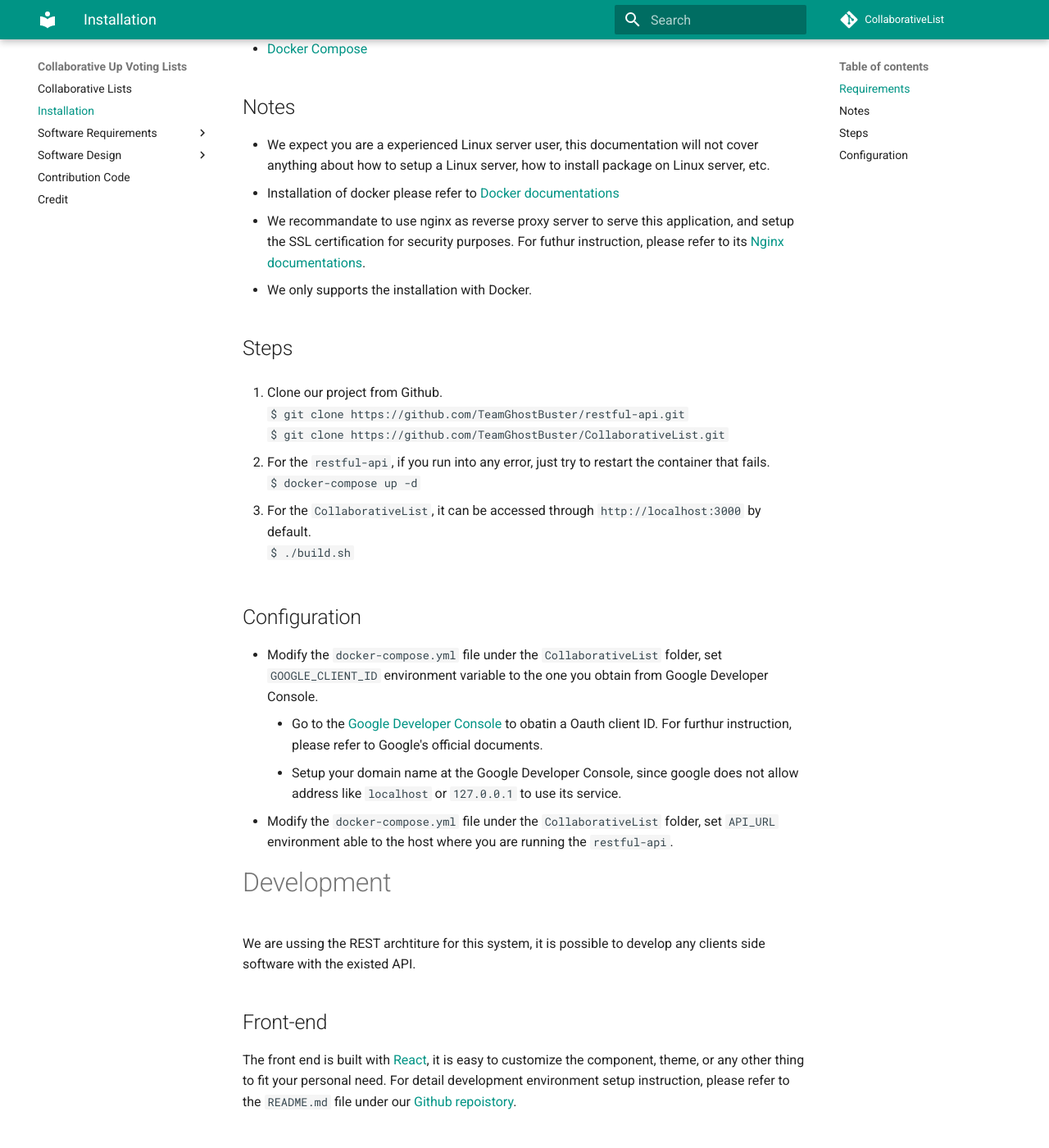
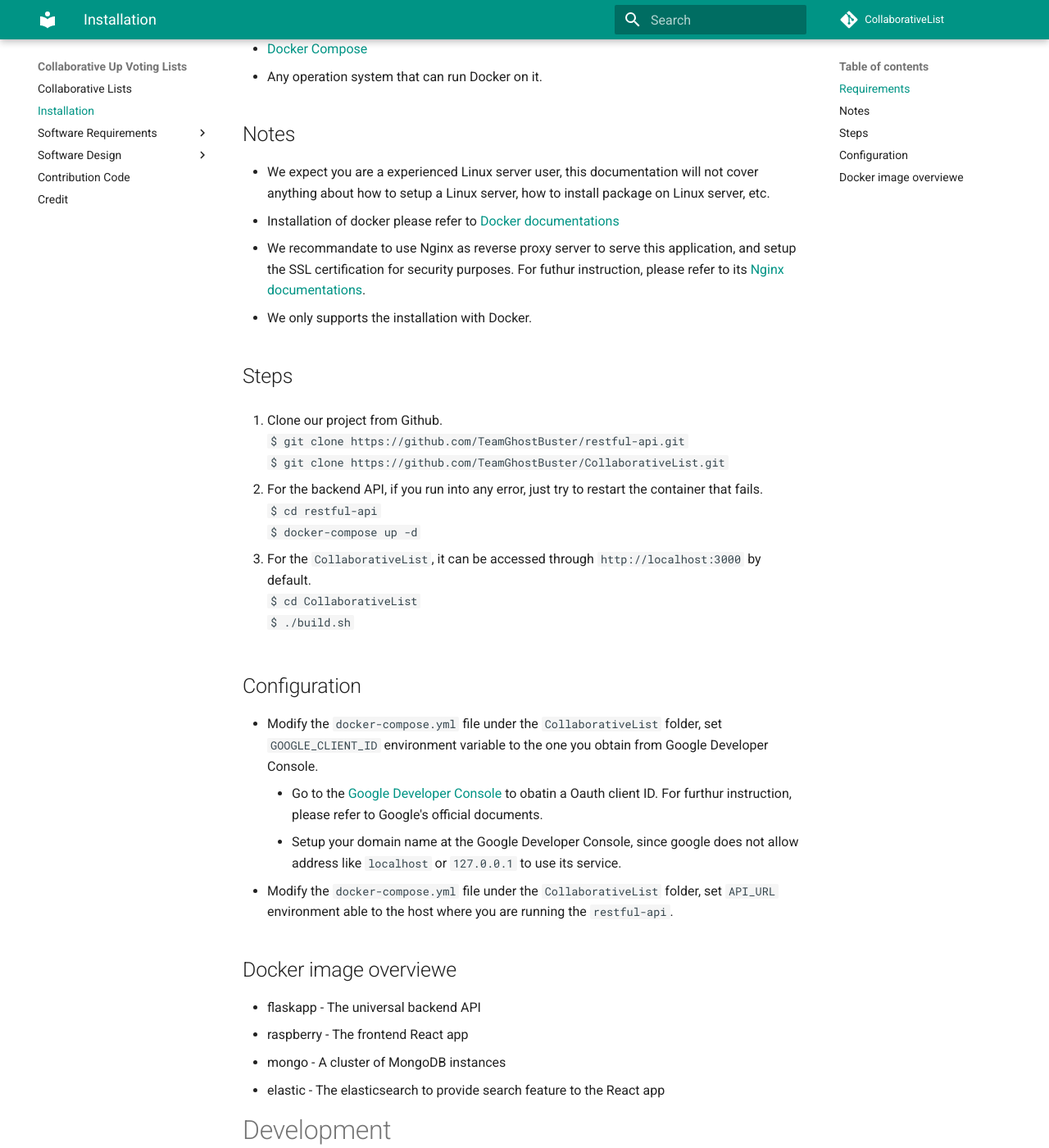
Before and after one commit to TeamGhostBuster/CollaborativeList, an MkDocs documentation site: the page built from docs/installation.md, in a window 1280 px wide and 1400 px high, scrolled down 217 px. Shown: the whole window at 82% size. Built offline with MkDocs 1.6.1 and Material for MkDocs 9.7.7, drawn with Linux system fonts in a browser that asks for light colours; comment, search, counter and statistics services are not loaded; old or Windows-style settings are respelled for this version of MkDocs.

Commit message:
Update client docs

```diff
--- a/docs/installation.md
+++ b/docs/installation.md
@@ -3,11 +3,12 @@
 ## Requirements
 * [Docker](https://www.docker.com/products/overview)
 * [Docker Compose](https://docs.docker.com/compose/)
+* Any operation system that can run Docker on it.
 
 ## Notes
 * We expect you are a experienced Linux server user, this documentation will not cover anything about how to setup a Linux server, how to install package on Linux server, etc.
 * Installation of docker please refer to [Docker documentations](https://store.docker.com/editions/community/docker-ce-server-ubuntu?tab=description)
-* We recommandate to use nginx as reverse proxy server to serve this application, and setup the SSL certification for security purposes. For futhur instruction, please refer to its [Nginx documentations](https://www.nginx.com/resources/admin-guide/reverse-proxy/).
+* We recommandate to use Nginx as reverse proxy server to serve this application, and setup the SSL certification for security purposes. For futhur instruction, please refer to its [Nginx documentations](https://www.nginx.com/resources/admin-guide/reverse-proxy/).
 * We only supports the installation with Docker.
 
 ## Steps
@@ -15,10 +16,12 @@
 `$ git clone https://github.com/TeamGhostBuster/restful-api.git`
 `$ git clone https://github.com/TeamGhostBuster/CollaborativeList.git`
 
-2. For the `restful-api`, if you run into any error, just try to restart the container that fails.
+2. For the backend API, if you run into any error, just try to restart the container that fails.
+`$ cd restful-api`
 `$ docker-compose up -d`
 
 3. For the `CollaborativeList`, it can be accessed through `http://localhost:3000` by default.
+`$ cd CollaborativeList`
 `$ ./build.sh`
 
 ## Configuration
@@ -26,6 +29,12 @@
     * Go to the [Google Developer Console](console.developers.google.com/) to obatin a Oauth client ID. For furthur instruction, please refer to Google's official documents.
     * Setup your domain name at the Google Developer Console, since google does not allow address like `localhost` or `127.0.0.1` to use its service.
 * Modify the `docker-compose.yml` file under the `CollaborativeList` folder, set `API_URL` environment able to the host where you are running the `restful-api`.
+
+## Docker image overviewe
+* flaskapp - The universal backend API
+* raspberry - The frontend React app
+* mongo - A cluster of MongoDB instances
+* elastic - The elasticsearch to provide search feature to the React app
 
 # Development
 We are ussing the REST archtiture for this system, it is possible to develop any clients side software with the existed API.
```
